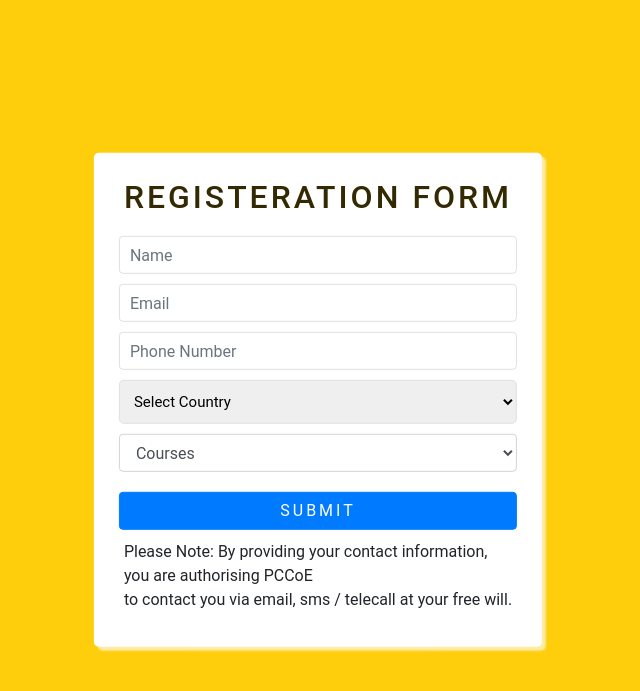
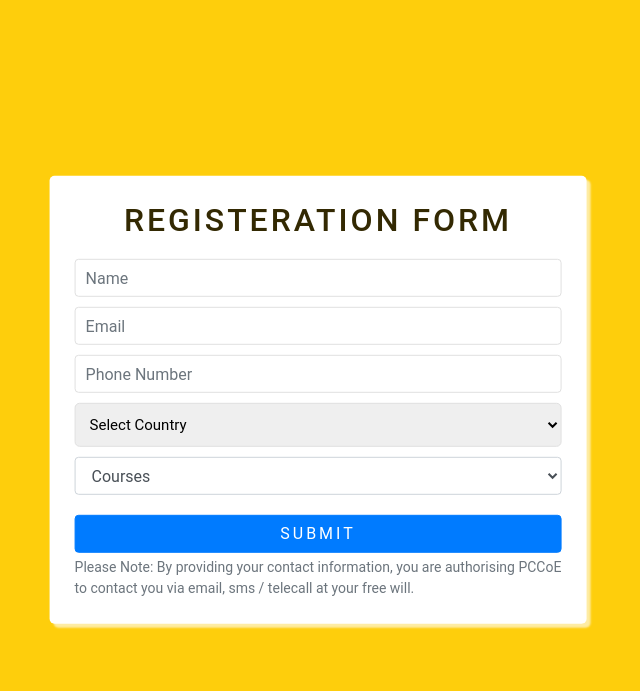
Before and after one commit to Rohit-More/Registration-Form, a PHP site: page / in a window 1280 px wide. Shown: the top 691 px of the page, without its empty margins (322-962 px from the left). Run offline with PHP 8.4, Linux system fonts and the light colour scheme.

Commit message:
Update index.php

```diff
--- a/index.php
+++ b/index.php
@@ -5,6 +5,7 @@
 		<meta http-equiv="X-UA-Compatible" content="IE=edge">
 		<meta name="viewport" content="width=device-width, initial-scale=1.0">
 		<title>Registration Form</title>
+		<!-- Bootstrap v4.6 links -->
 		<link rel="stylesheet" href="https://cdn.jsdelivr.net/npm/bootstrap@4.6.1/dist/css/bootstrap.min.css" integrity="sha384-zCbKRCUGaJDkqS1kPbPd7TveP5iyJE0EjAuZQTgFLD2ylzuqKfdKlfG/eSrtxUkn" crossorigin="anonymous">
 		<script src="https://cdn.jsdelivr.net/npm/jquery@3.5.1/dist/jquery.slim.min.js" integrity="sha384-DfXdz2htPH0lsSSs5nCTpuj/zy4C+OGpamoFVy38MVBnE+IbbVYUew+OrCXaRkfj" crossorigin="anonymous"></script>
 		<script src="https://cdn.jsdelivr.net/npm/bootstrap@4.6.1/dist/js/bootstrap.bundle.min.js" integrity="sha384-fQybjgWLrvvRgtW6bFlB7jaZrFsaBXjsOMm/tB9LTS58ONXgqbR9W8oWht/amnpF" crossorigin="anonymous"></script>
@@ -259,9 +260,9 @@
 						<option value="Civil Engineering">Civil Engineering</option>
 					</select>
 				</div>
-				<button type="submit" class="btn btn-primary" name="submit-btn" >Submit</button>
+				<button type="submit" class="btn btn-primary" name="submit-btn" aria-describedby="emailHelp">Submit</button>
+				<small id="emailHelp" class="form-text text-muted">Please Note: By providing your contact information, you are authorising PCCoE<br> to contact you via email, sms / telecall at your free will.</small>
 			</form>
-			<p id="disclaimer" style="margin: 10px 5px;">Please Note: By providing your contact information,<br> you are authorising PCCoE<br> to contact you via email, sms / telecall at your free will.</p>
 		</div>
 	</body>
 </html>
```
